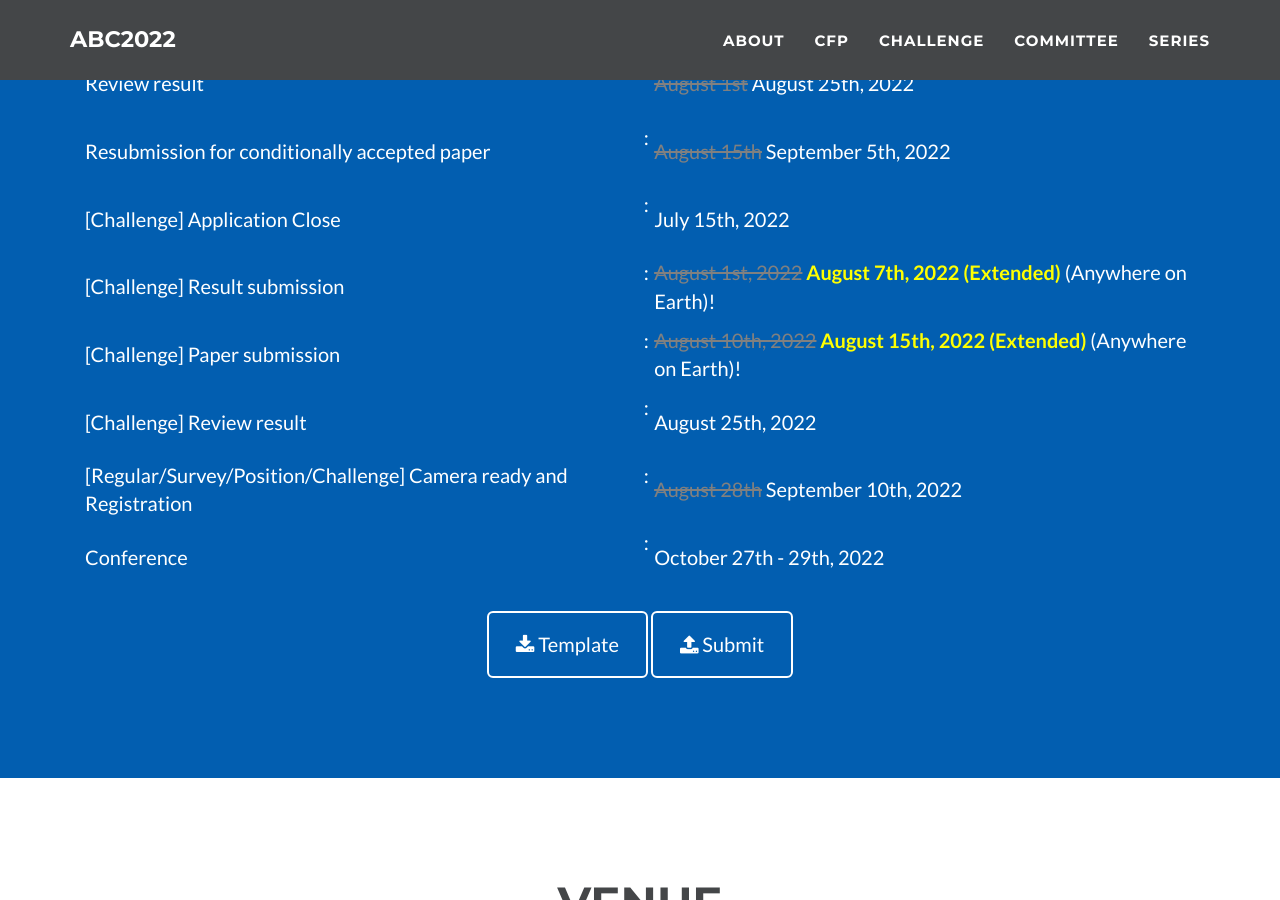
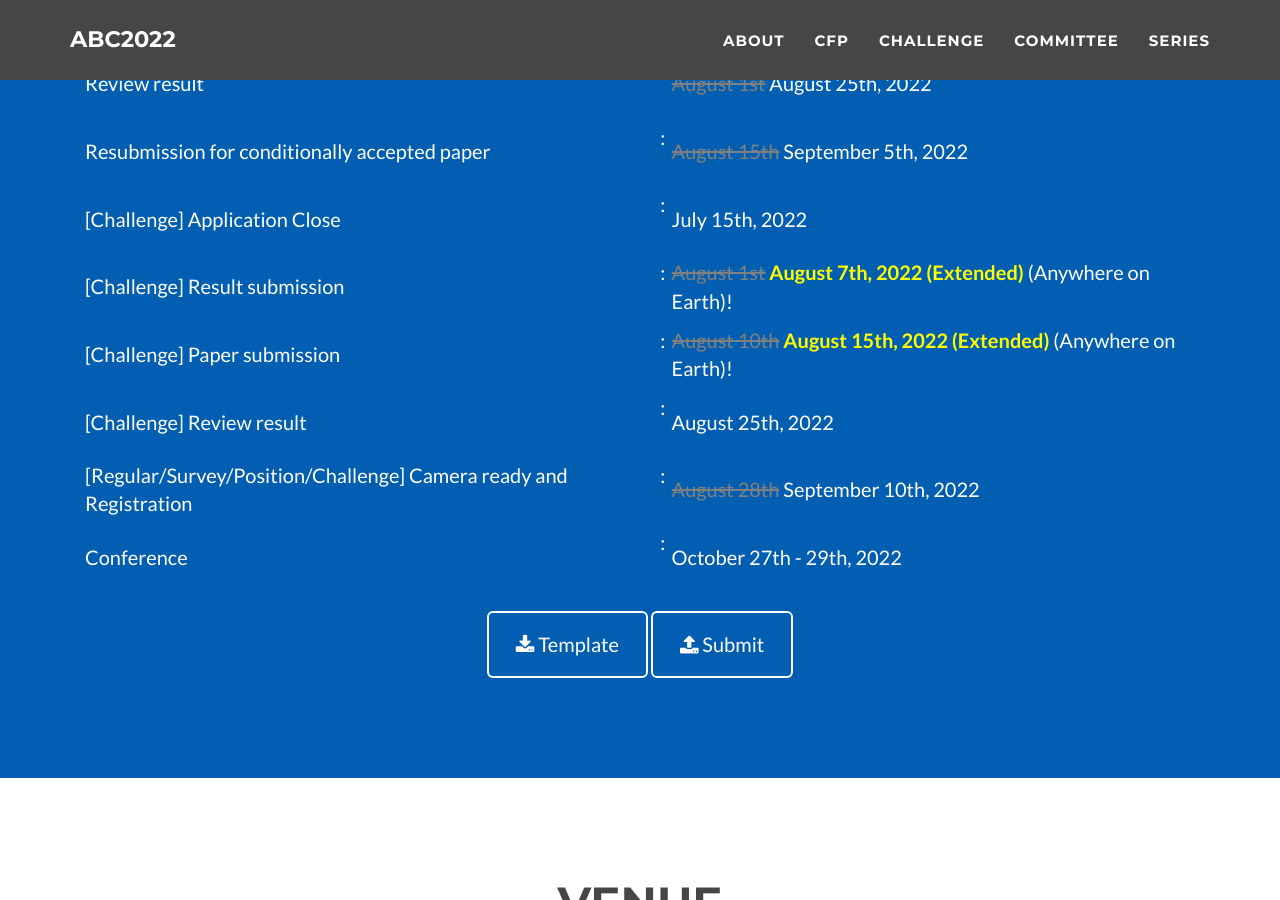
Before and after one commit to abc-research/abc-research.github.io, a Jekyll site: the page built from index.html, in a window 1280 px wide and 900 px high, scrolled down 2748 px. Built offline with Jekyll 4.4.1, drawn with Linux system fonts in a browser that asks for light colours.

Commit message:
Update _config.yml

```diff
--- a/_config.yml
+++ b/_config.yml
@@ -388,9 +388,9 @@ cfp:
     - name: "[Challenge] Application Close"
       date: July 15th, 2022
     - name: "[Challenge] Result submission"
-      date: <strike style="color:gray">August 1st, 2022</strike><b><span style="color:yellow"> August 7th, 2022 (Extended)</span></b> (Anywhere on Earth)!
+      date: <strike style="color:gray">August 1st</strike><b><span style="color:yellow"> August 7th, 2022 (Extended)</span></b> (Anywhere on Earth)!
     - name: "[Challenge] Paper submission"
-      date: <strike style="color:gray">August 10th, 2022</strike><b><span style="color:yellow"> August 15th, 2022 (Extended)</span></b> (Anywhere on Earth)!
+      date: <strike style="color:gray">August 10th</strike><b><span style="color:yellow"> August 15th, 2022 (Extended)</span></b> (Anywhere on Earth)!
     - name: "[Challenge] Review result"
       date: August 25th, 2022
     - name: "[Regular/Survey/Position/Challenge] Camera ready and Registration"
```
